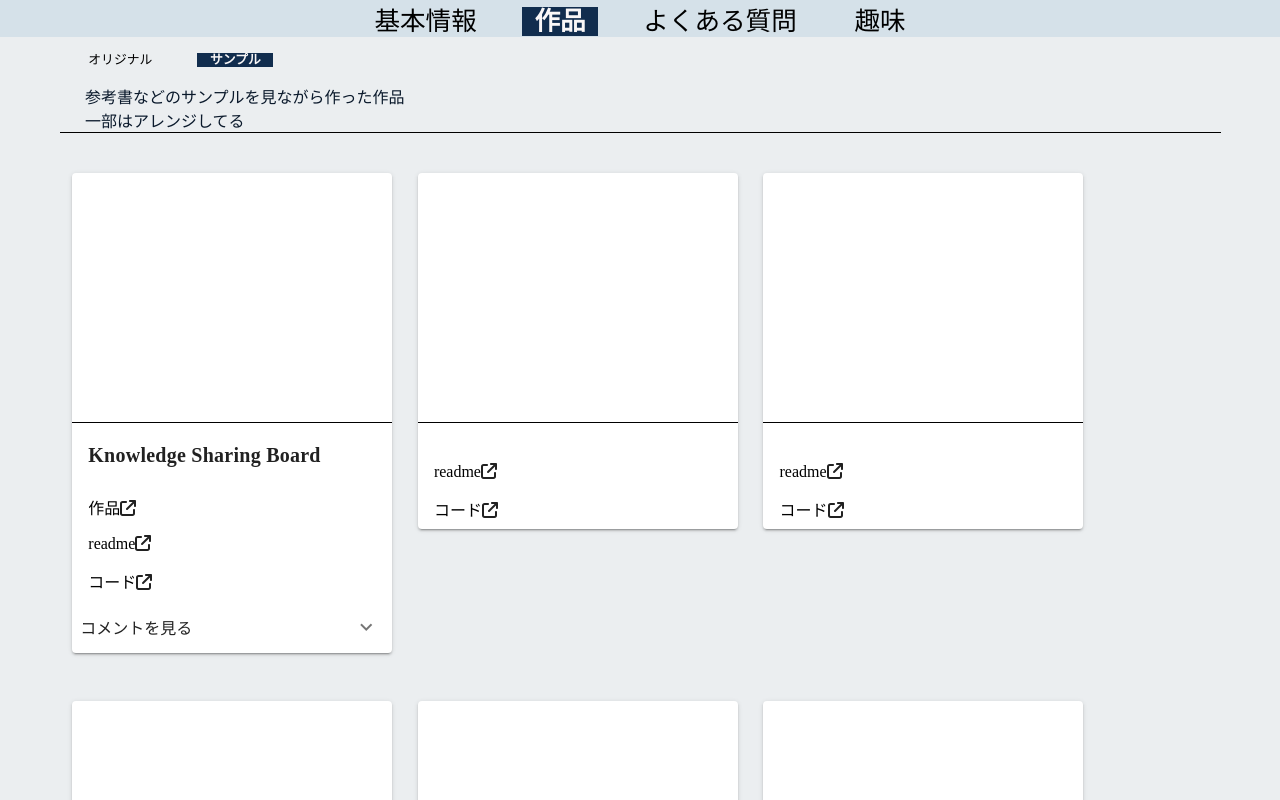
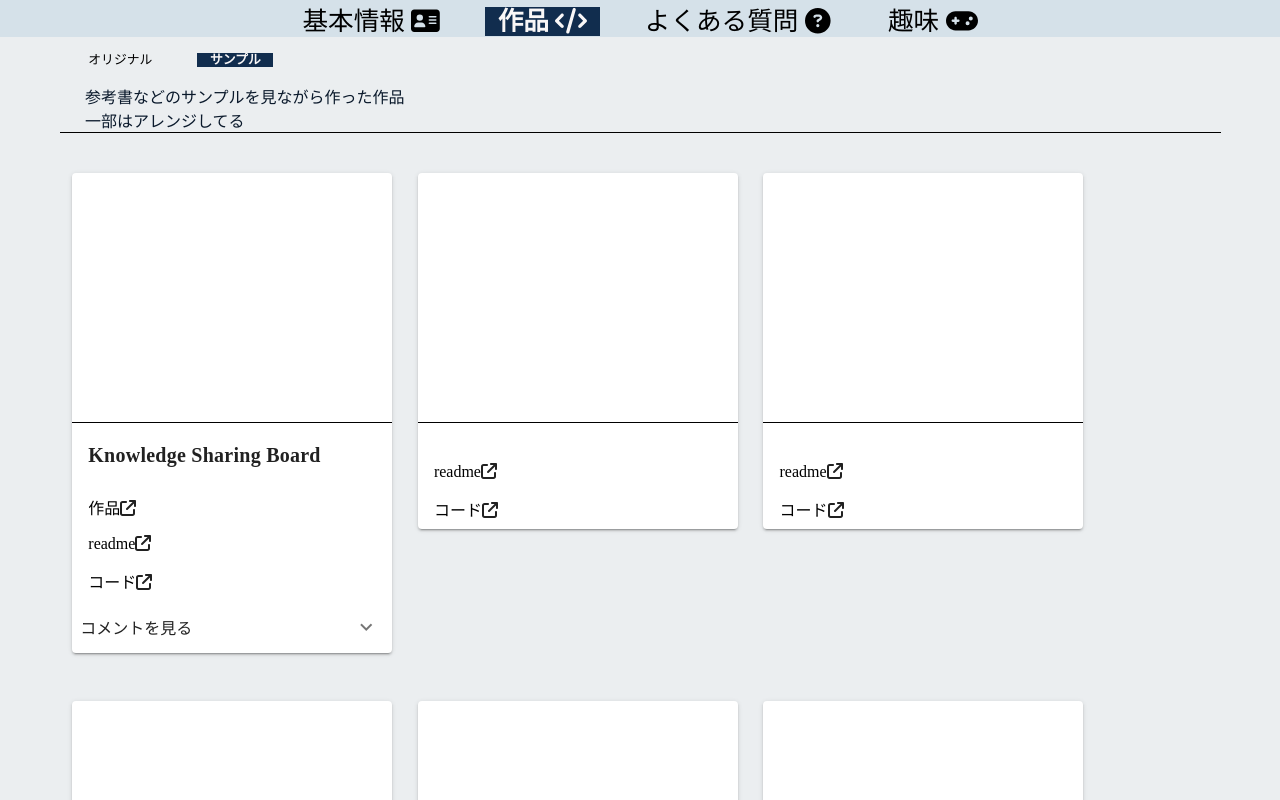
Before and after one commit to s19013/my-profile, a Vue app: page /MyWorks/Samples in a window 1280 px wide. Shown: the top 800 px of the page. Built offline with nearby package versions, Linux system fonts and the light colour scheme.

Commit message:
icon情報追加

```diff
--- a/src/datas/MenuListData.js
+++ b/src/datas/MenuListData.js
@@ -3,19 +3,24 @@ export class MenuListData{
         this.AppList = [
             {
                 to   :"/Home",
-                title:"基本情報"
+                title:"基本情報",
+                icon :"fa-solid fa-address-card",
             },
             {
                 to   :"/MyWorks",
-                title:"作品"
+                title:"作品",
+                icon :"fa-solid fa-code",
             },
             {
                 to   :"/FQA",
-                title:"よくある質問"
+                title:"よくある質問",
+                icon :"fa-solid fa-circle-question",
+                activeicon:"fa-solid fa-circle-question"
             },
             {
                 to   :"/Hobby",
-                title:"趣味"
+                title:"趣味",
+                icon :"fa-gamepad",
             }
         ]
         this.AppListFontSize = "2vw"
--- a/src/main.js
+++ b/src/main.js
@@ -6,9 +6,19 @@ import vuetify from './plugins/vuetify'
 //fontawasome
 import { library } from '@fortawesome/fontawesome-svg-core'
 import { FontAwesomeIcon } from '@fortawesome/vue-fontawesome'
+
 import { faArrowUpRightFromSquare } from '@fortawesome/free-solid-svg-icons'
-
-library.add(faArrowUpRightFromSquare)
+import { faCircleQuestion } from '@fortawesome/free-solid-svg-icons'
+import { faCode } from '@fortawesome/free-solid-svg-icons'
+import { faAddressCard } from '@fortawesome/free-solid-svg-icons'
+import { faGamepad } from '@fortawesome/free-solid-svg-icons'
+library.add(
+  faArrowUpRightFromSquare,
+  faCircleQuestion,
+  faCode,
+  faAddressCard,
+  faGamepad,
+  )
 Vue.component('font-awesome-icon', FontAwesomeIcon)
 
 
```
